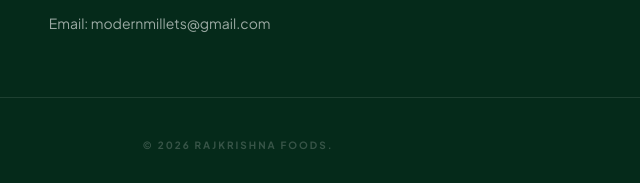
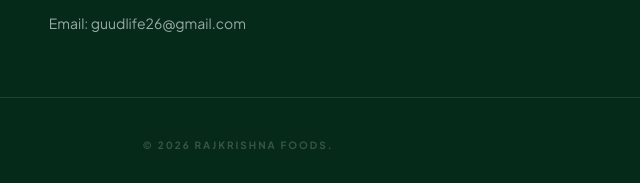
Before and after one commit to guudlife26-commits/guudlife, a plain HTML site: page index2.html in a window 1280 px wide. Shown: the part 4120-4303 px from the top of the page, 402-1042 px from the left. Drawn offline with nearby package versions, Linux system fonts and the light colour scheme.

Commit message:
Update contact email to guudlife26@gmail.com across all templates

```diff
--- a/index2.html
+++ b/index2.html
@@ -187,7 +187,7 @@
                 <h4 class="text-[--guud-gold] font-bold uppercase tracking-widest text-xs">Contact Us</h4>
                 <p>G.N. Patti, Virudhunagar - 626 005, TN.</p>
                 <p>Cell: +91 99628 67894</p>
-                <p>Email: modernmillets@gmail.com</p>
+                <p>Email: <a href="mailto:guudlife26@gmail.com" class="hover:text-[--guud-green] transition">guudlife26@gmail.com</a></p>
             </div>
             <div>
                 <h4 class="text-[--guud-gold] font-bold uppercase tracking-widest text-xs mb-6">Social</h4>
```
Also changed, not shown: v1/index2.html (+1 -1 lines).
